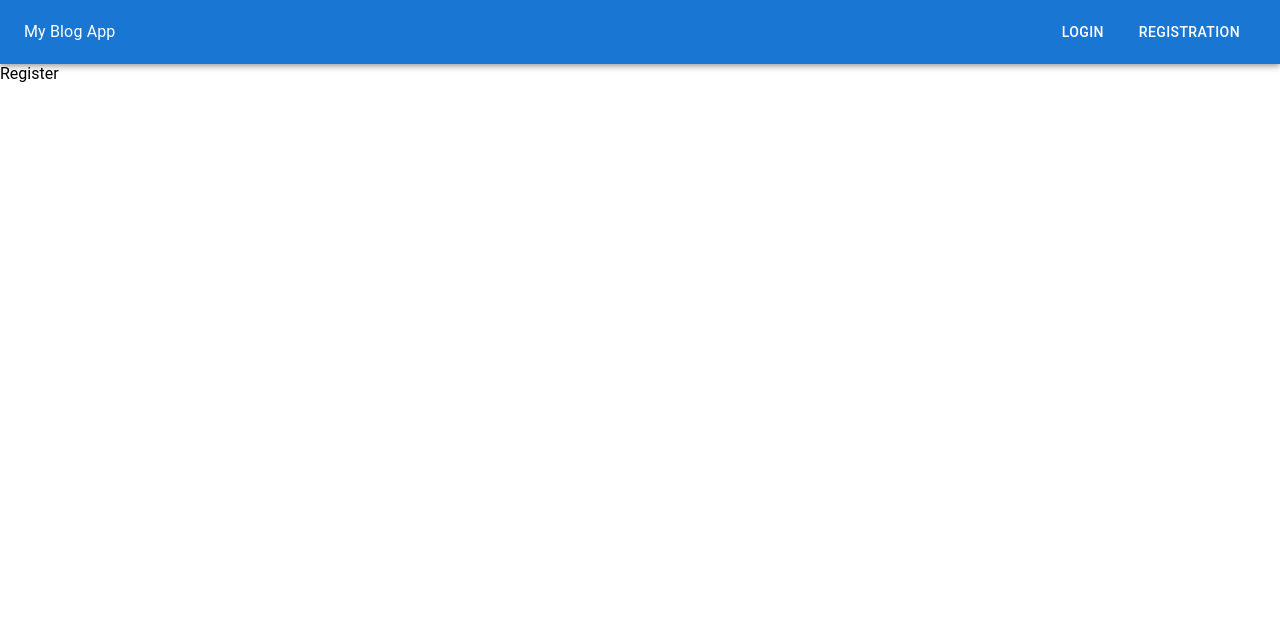
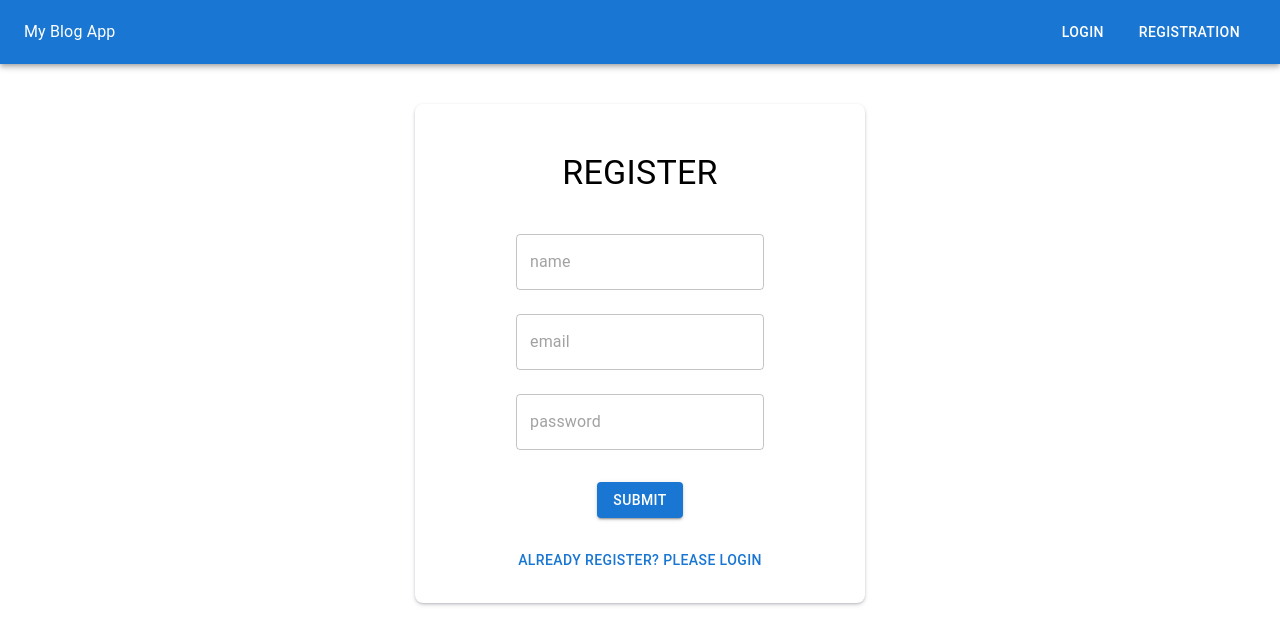
Before and after one commit to rushikeshtonape/blog-app-MERN, a React (Create React App) app in the folder client/: page /register in a window 1280 px wide. Shown: the top 644 px of the page. Built offline with nearby package versions, Linux system fonts and the light colour scheme; the HTML template or start-up script is replaced by a standard one.

Commit message:
Works on Registration page

```diff
--- a/client/src/pages/Login.js
+++ b/client/src/pages/Login.js
@@ -2,7 +2,9 @@ import React from 'react'
 
 const Login = () => {
   return (
+    <>
     <div>Login</div>
+    </>
   )
 }
 
--- a/client/src/pages/Register.js
+++ b/client/src/pages/Register.js
@@ -1,8 +1,52 @@
-import React from 'react'
+import React ,{useState} from 'react'
+import {useNavigate} from 'react-router-dom';
+import {Box,Typography,TextField,Button} from "@mui/material"
+const Register = () => {
+  const navigate = useNavigate();
 
-const Register = () => {
+
+  const [inputs , setInputs] = useState({
+    name:'',
+    email:'',
+    password:''
+  })
+
+
+  const handleChange =(e)=>{
+    setInputs((prevState)=>({
+    ...prevState,
+    [e.target.name] : e.target.value
+    }))
+  }
+
+  const handleSubmit =(e)=>{
+    e.preventDefault();
+    console.log(inputs);
+  }
   return (
-    <div>Register</div>
+    <>
+    <form onSubmit={handleSubmit}>
+    <Box maxWidth={450}
+    display="flex"
+    flexDirection={"column"}
+    alignItems="center"
+    justifyContent={"center"}
+    margin="auto"
+    marginTop={5}
+    boxShadow="rgba(50, 50, 93, 0.25) 0px 2px 5px -1px, rgba(0, 0, 0, 0.3) 0px 1px 3px -1px;"
+    padding={3}
+    borderRadius={2}>
+      <Typography variant='h4' sx={{textTransform: "uppercase"}} padding={3} textAlign="center">Register</Typography>
+
+        <TextField placeholder='name' onChange={handleChange} value={inputs.name} name='name' margin='normal' type='text' required/>
+        <TextField placeholder='email' onChange={handleChange} value={inputs.email} name='email' margin='normal' type='email' required/>
+        <TextField placeholder='password' onChange={handleChange} value={inputs.password} name='password' margin='normal' type='password' required/>
+        <Button type='submit' sx={{borderRadius : 1, marginTop:3}} variant='contained' >Submit</Button>
+        <Button onClick={()=> {navigate("/login")}} type='button' sx={{marginTop:3}}>Already Register? Please Login</Button>
+
+    </Box>
+    </form>
+    </>
   )
 }
 
```
